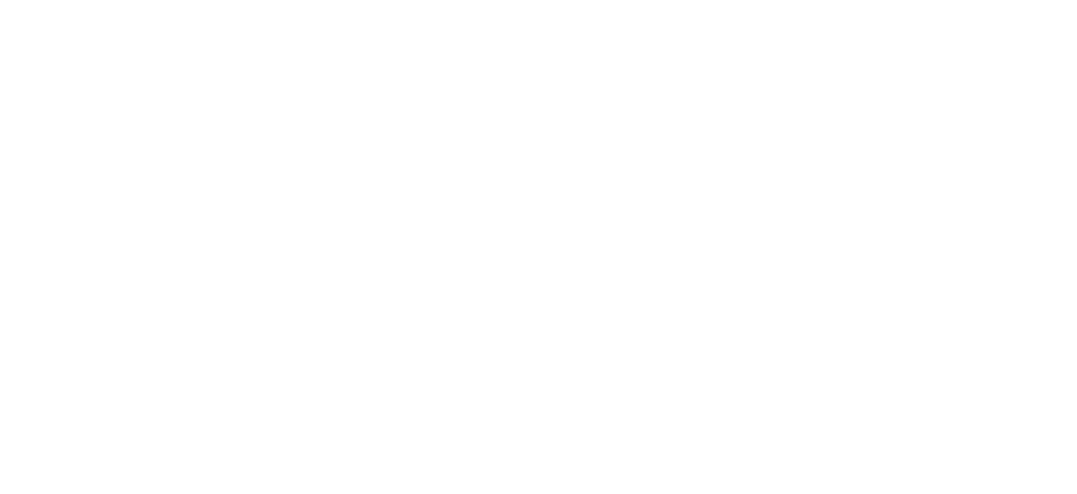
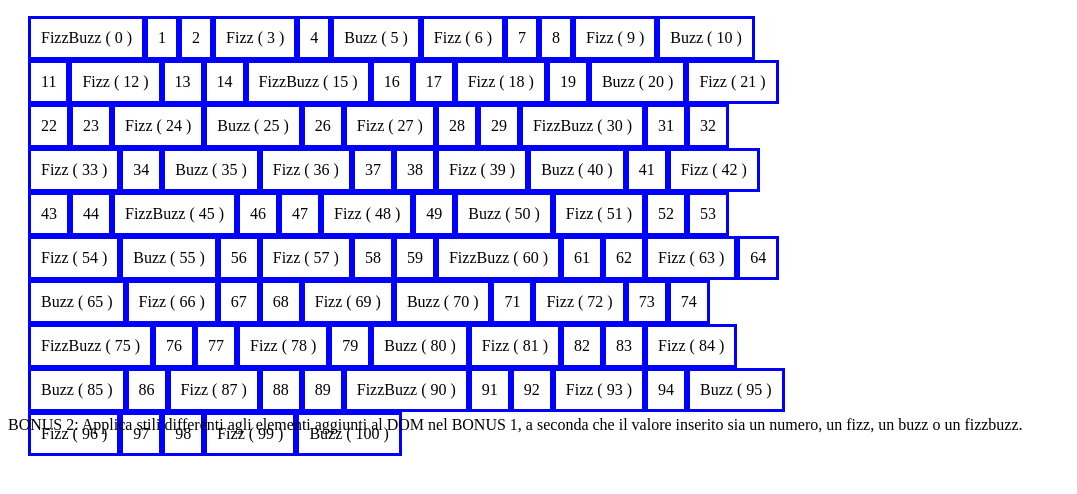
Before and after one commit to DanielMarella/js-fizzbuzz, a plain HTML site: page index.html in a window 1280 px wide. Shown: the whole page, without its empty margins (0-1077 px from the left). Drawn offline with Linux system fonts and the light colour scheme.

Commit message:
Done the first milestone

```diff
--- /dev/null
+++ b/css/style.css
@@ -0,0 +1,18 @@
+
+
+.container{
+    max-width: 800px;
+    height: 400px;
+}
+
+ul{
+    padding: 0 20px;
+    display: flex;
+    flex-wrap: wrap;
+}
+
+li{
+    border: 3px solid blue;
+    list-style-type: none;
+    padding: 10px 10px;
+}
--- a/index.html
+++ b/index.html
@@ -4,10 +4,15 @@
     <meta charset="UTF-8">
     <meta http-equiv="X-UA-Compatible" content="IE=edge">
     <meta name="viewport" content="width=device-width, initial-scale=1.0">
+    <link rel="stylesheet" href="css/style.css">
     <title>FizzBuzz</title>
 </head>
 <body>
+    <div class="container">
+        <ul>
 
+        </ul>
+    </div>
 
 
     <script src="js/myscript.js"></script>
@@ -27,16 +32,6 @@
 
 
 
-<!-- Consegna:
-Scrivi un programma che stampi in console i numeri da 1 a 100, ma che per i multipli di 3 stampi “Fizz” al posto del numero e per i multipli di 5 stampi “Buzz”.
-Per i numeri che sono sia multipli di 3 che di 5 stampi “FizzBuzz”.
-Prima di partire a scrivere codice poniamoci qualche domanda:
-Come faccio a sapere se un numero è divisibile per un altro?
-Abbiamo visto qualcosa di particolare che possiamo usare?
-Consigli del giorno:
-Scriviamo sempre prima dei commenti in italiano per capire cosa vogliamo fare
-Proviamo ad immaginare le operazioni che vogliamo far svolgere al nostro programma così come lo faremmo "a mano"
-BONUS 1:
-Crea un container nel DOM , aggiungendo (attraverso la funzione append()) un elemento html con il numero o la stringa corretta da mostrare.
+
 BONUS 2:
-Applica stili differenti agli elementi aggiunti al DOM nel BONUS 1, a seconda che il valore inserito sia un numero, un fizz, un buzz o un fizzbuzz. -->
+Applica stili differenti agli elementi aggiunti al DOM nel BONUS 1, a seconda che il valore inserito sia un numero, un fizz, un buzz o un fizzbuzz.
--- a/js/myscript.js
+++ b/js/myscript.js
@@ -1,16 +1,29 @@
 
+const ulElement = document.querySelector('ul');
 
 for (let number = 0; number <= 100; number++){
     if(number % 15 === 0){
         console.log('FizzBuzz');
+        const liElement = document.createElement('li');
+        liElement.innerHTML = 'FizzBuzz ' + '( ' + number + ' )';
+        ulElement.append(liElement);
     }
     else if (number % 3 == 0 ){
         console.log('Fizz');
+        const liElement = document.createElement('li');
+        liElement.innerHTML = 'Fizz ' + '( ' + number + ' )';
+        ulElement.append(liElement);
     }
     else if(number % 5 === 0){
         console.log('Buzz');
+        const liElement = document.createElement('li');
+        liElement.innerHTML = 'Buzz ' + '( ' + number + ' )';
+        ulElement.append(liElement);
     }
     else{
         console.log(number);
+        const liElement = document.createElement('li');
+        liElement.innerHTML = number;
+        ulElement.append(liElement);
     }
 }
```
